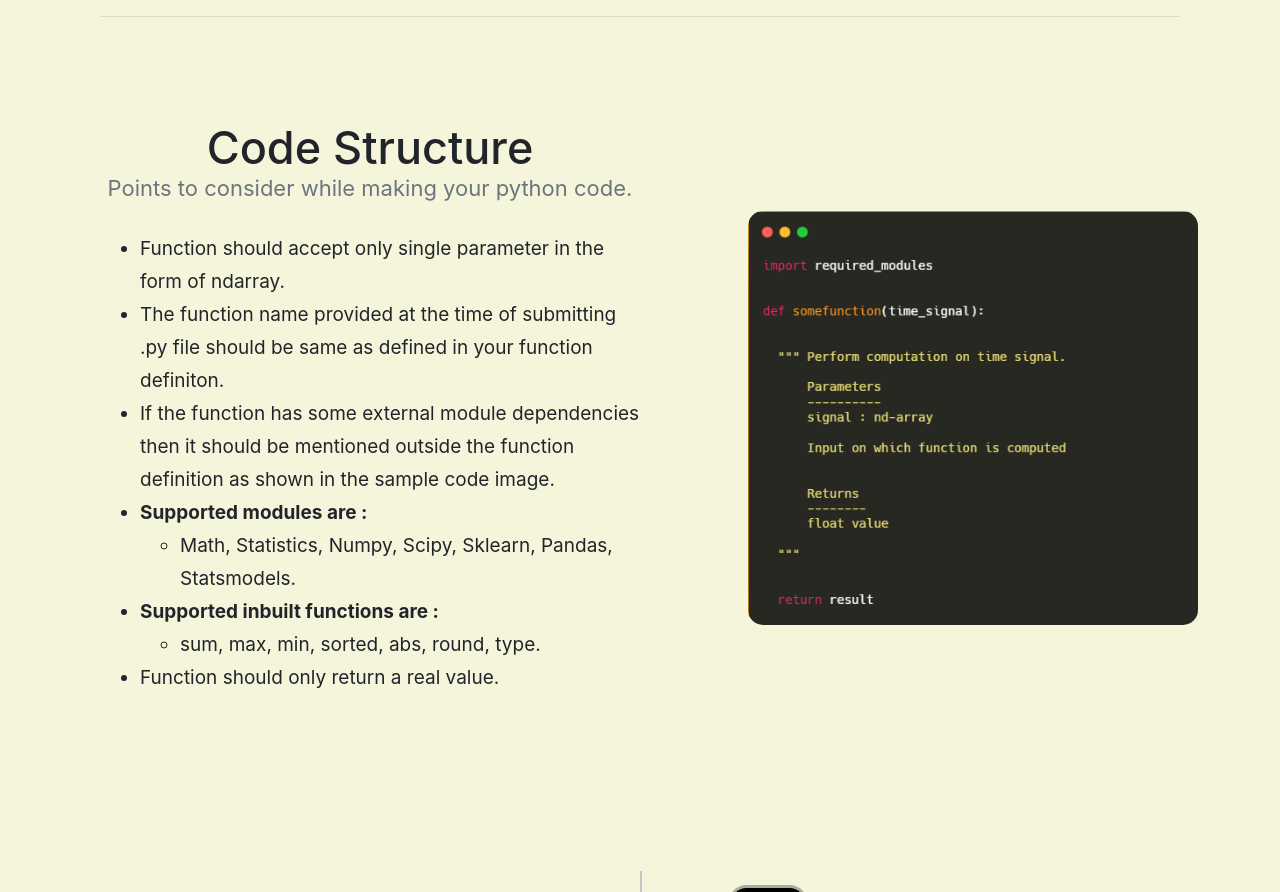
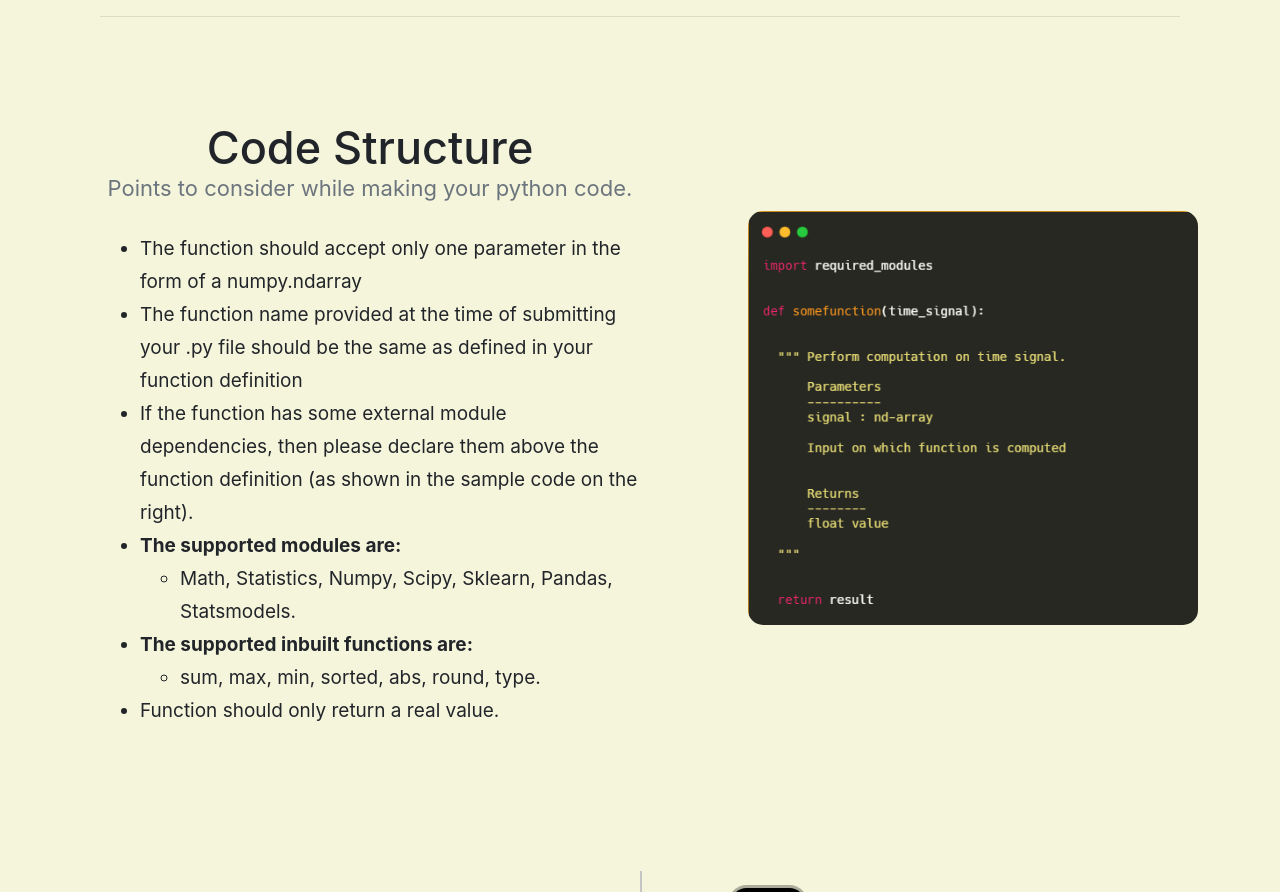
Before and after one commit to DynamicsAndNeuralSystems/Comp-Engine-Features, a Django app: page /howitworks in a window 1280 px wide. Shown: the part 201-1093 px from the top of the page. Run offline with Django 3.2, Linux system fonts and the light colour scheme; some libraries are stand-ins or nearby versions.

Commit message:
Fixed some front-end text.

```diff
--- a/templates/contact.html
+++ b/templates/contact.html
@@ -19,9 +19,9 @@ Comp-Engine-Features
 
 
 <div class="container">
-      <p class="display-1">Contact Us</h1>
+      <p class="display-1">Connect with us</h1>
       <hr>
-      <p class="lead">We'd love to hear from you.<br>Here is how you can reach us. </p>
+      <p class="lead">>Here is how you can reach us. </p>
       <div class="contact-box">
         <h2>Reach us</h2>
 
--- a/templates/howitworks.html
+++ b/templates/howitworks.html
@@ -22,13 +22,11 @@ Comp-Engine-Features
   <small class="text-muted">Points to consider while making your python code.</small>
 </h3>
 <ul class="list">
-<li>Function should accept only single parameter in the form of ndarray.</li>
-<li>The function name provided at the time of submitting .py file should be same as defined in your function definiton.</li>
-<li>If the function has some external module dependencies then it should be mentioned outside the function definition as shown in the sample code image.</li>
-<li><strong>Supported modules are :</strong> <ul><li>Math, Statistics, Numpy, Scipy, Sklearn, Pandas, Statsmodels.</li></ul></li>
-<li><strong>Supported inbuilt functions are :</strong> <ul><li>sum, max, min, sorted, abs, round, type.</li></ul></li>
-
-<li>Function should only return a real value.</li>
+<li>The function should accept only one parameter in the form of a numpy.ndarray</li>
+<li>The function name provided at the time of submitting your .py file should be the same as defined in your function definition</li>
+<li>If the function has some external module dependencies, then please declare them above the function definition (as shown in the sample code on the right).</li>
+<li><strong>The supported modules are:</strong> <ul><li>Math, Statistics, Numpy, Scipy, Sklearn, Pandas, Statsmodels.</li></ul></li>
+<li><strong>The supported inbuilt functions are:</strong> <ul><li>sum, max, min, sorted, abs, round, type.</li></ul><li>Function should only return a real value.</li></li>
 </ul>
 
 </div>
--- a/templates/index.html
+++ b/templates/index.html
@@ -50,7 +50,7 @@ comp-engine-features
 
 
 <div id="pageloader">
-<p class="display-4"><strong>This may take some time ! so sit back and relax</strong></P>
+<p class="display-4"><strong>This may take some time so sit back and relax.</strong></P>
 <img src="{%static 'CompEngineFeaturesWeb\img\preloader.gif'%}">
 </div>
 
--- a/templates/syntaxerror.html
+++ b/templates/syntaxerror.html
@@ -15,7 +15,7 @@
 <div class="container">
         <p class="display-2"><strong>Syntax Error</strong></p>
         <hr>
-        <p class="lead">We have encountered syntax error while running your code.<br>Looks like your code is broken or syntactically incorrect. Please re-check your code and try again.</p>
+        <p class="lead">We have encountered a syntax error while running your code.</p>
         <button type="button" class="btn btn-dark btn-lg" ><a href="/" >Go Back</a></button>
       </div>
 
--- a/templates/timeout.html
+++ b/templates/timeout.html
@@ -11,7 +11,7 @@
 <div class="container">
         <p class="display-2">Timeout Error</p>
         <hr>
-        <p class="lead">The process is terminated as your code is taking longer than normal time to execute.<br>Please re-check your code make sure it does not falls into infinite loop.</p>
+        <p class="lead">The process terminated as the program executed for longer than expected.<br>Please ensure your program has no infinite loops or unnecessary overhead. If this problem persists, please contact us at...</p>
         <button type="button" class="btn btn-dark btn-lg"><a href="/">Go Back</a></button>
       </div>
       </div>
--- a/templates/warningpage.html
+++ b/templates/warningpage.html
@@ -13,12 +13,12 @@
           <div class="left">
             <img src="{%static 'CompEngineFeaturesWeb\img\86943-triangle-symbol-sign-content-weather-warning.png'%}">
           </div>
-          <div class="right display-3" >Malacious code detected</div>
+          <div class="right display-3" >Malicious code detected</div>
         </div>
         <div class="subheading">
 
           <p class="lead">
-            <strong> We suspect that you are trying to run a code that could harm our system.</strong></p></div>
+            <strong> We suspect that you are trying to run a program that could harm our system.</strong></p></div>
           <div class="instructions">
             <div class="leftside">
 
@@ -29,7 +29,7 @@
                 <li class="list-group-item">Follows the structure as described <a href="/howitworks">here</a>.</li>
               </ul>
               <div class="notes">
-                <p class="lead"><strong>If still the problem persist <a href="/contact">Write us here </a>or raise issue on <a href="#">GitHub</a></strong></p>
+                <p class="lead"><strong>If the problem persists, <a href="/contact">Write us here </a>raise an issue on <a href="#">GitHub</a></strong></p>
               </div>
             </div>
             <div class="rightside">
```
